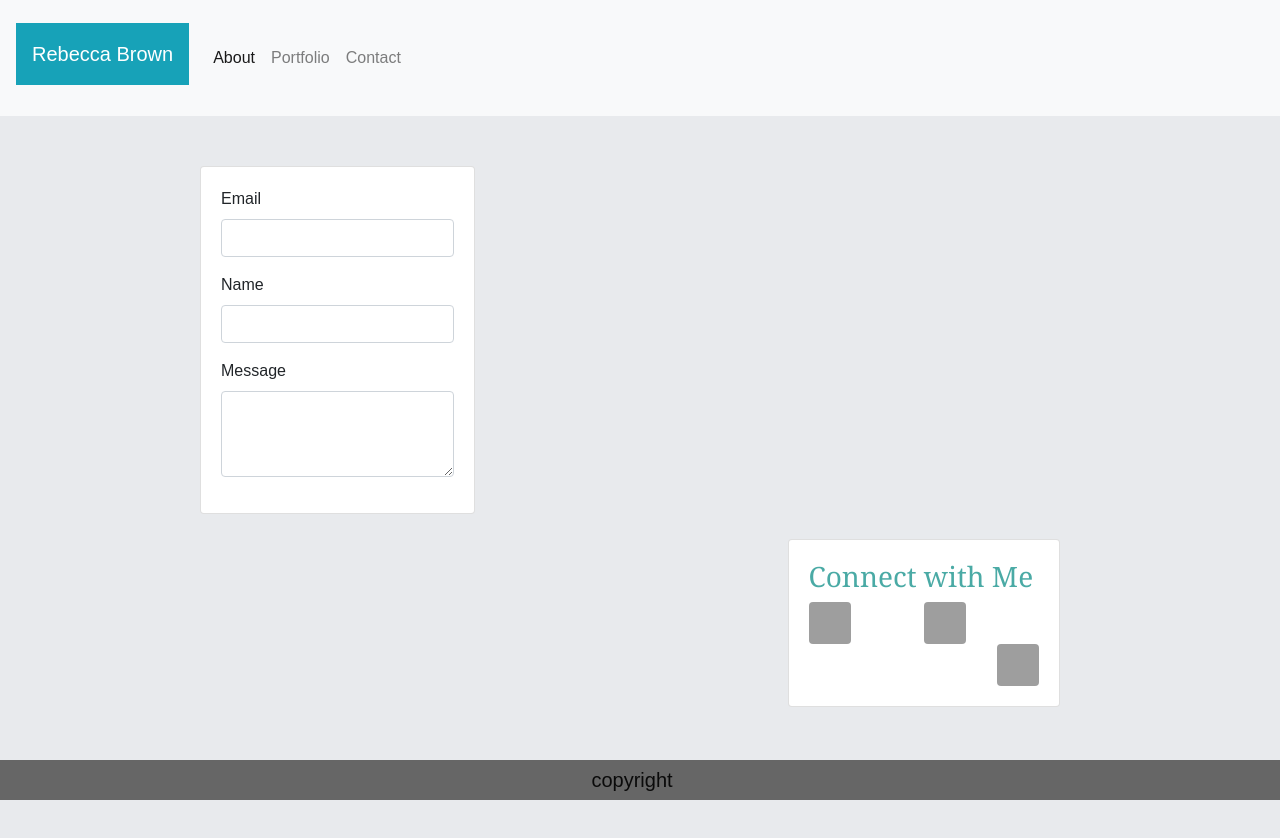
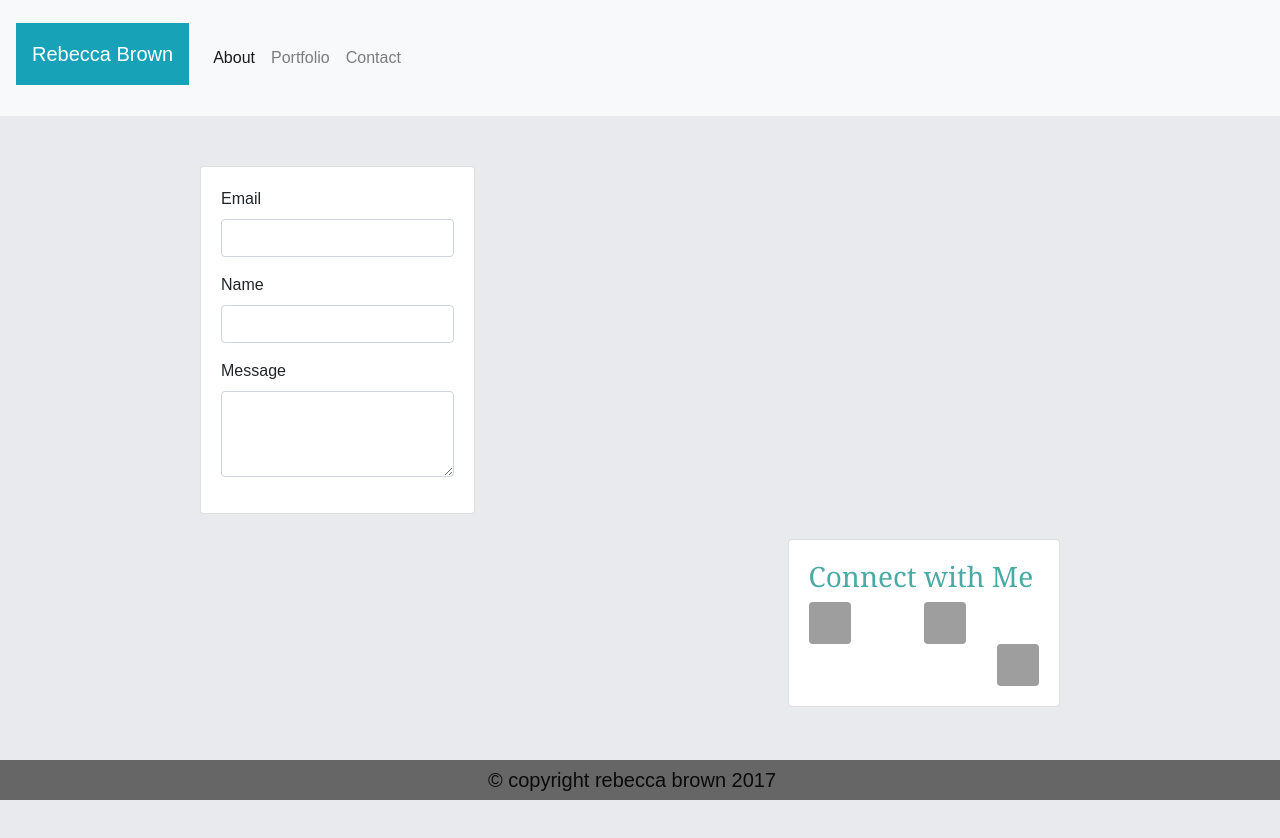
Before and after one commit to rebecca8840/BootstrapPortfolio, a plain HTML site: page contact.html in a window 1280 px wide. Drawn offline with nearby package versions, Linux system fonts and the light colour scheme; grey boxes are pictures that could not be loaded.

Commit message:
Add files via upload

```diff
--- a/contact.html
+++ b/contact.html
@@ -175,7 +175,7 @@
 
 <!-- Footer -->
 <nav class="fixed-bottom navbar-light footer">
-  <a class="navbar-brand" href="#">copyright</a>
+  <a class="navbar-brand" href="#">© copyright rebecca brown 2017</a>
 </nav>
 
 </body>
```
Also changed, not shown: index.html (+1 -1 lines), portfolio.html (+1 -1 lines).
